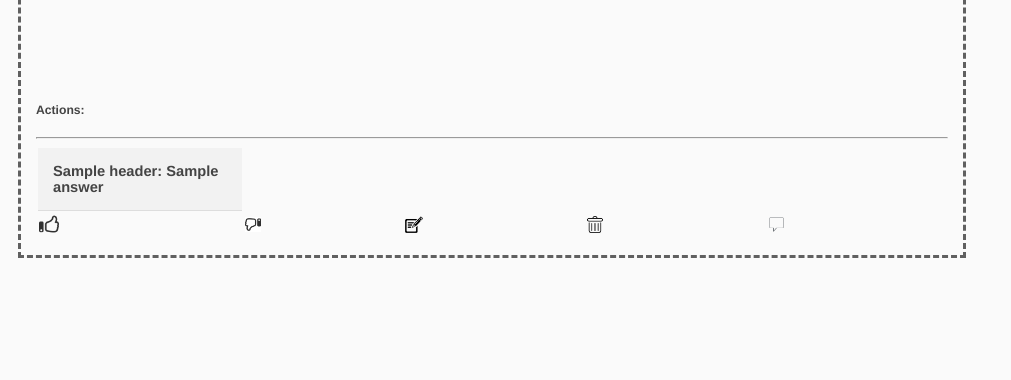
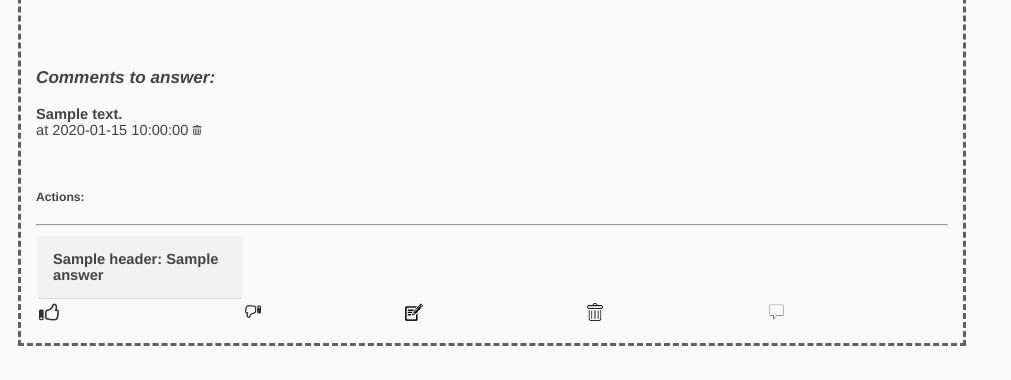
Before and after one commit to Therion95/Ask-mate, a Flask app: template templates/question.html in a window 1280 px wide. Shown: the part 1437-1817 px from the top of the page, without its empty margins (0-1011 px from the left). Before the commit the page ends 1695 px from the top, so only its background shows below. Run offline with Flask 2, Linux system fonts and the light colour scheme; the template is opened without the code that fills it: most values are stand-ins (such as "Sample title", 1, 10 or a date in 2020).

Commit message:
fixed bugs MADE BY MASTER SCRUM XDDDD

```diff
--- a/db_data_manager.py
+++ b/db_data_manager.py
@@ -70,9 +70,9 @@ def get_question_data_display(cursor, question_id, db_table):
                     '''
 
                     cursor.execute(query)
-                    a_temp = cursor.fetchone()
+                    a_temp = cursor.fetchall()
                     if a_temp:
-                        comments_to_answers[answer_id] = dict(a_temp)
+                        comments_to_answers[answer_id] = [dict(row) for row in a_temp]
 
             return question, headers, answers, question_comments, comments_to_answers
 
--- a/server.py
+++ b/server.py
@@ -72,7 +72,15 @@ def question_display(question_id):
     tags = db_data_manager.get_tag_names_by_question_id(question_id)
     question_to_display, headers, answers, comments, comments_a = db_data_manager.get_question_data_display(question_id,
                                                                                                             'question')
-
+    # print(comments_a)
+    # print(comments)
+    # for comment in comments:
+    #     print(comment['id'])
+    # for comments in comments_a.values():
+    #     for dict in comments:
+    #         # print(comments)
+    #         print(dict)
+    #         print(dict['message'])
     return render_template('question.html', question=question_to_display, headers=headers, answers=answers,
                            comments=comments, comments_a=comments_a, tags=tags)
 
@@ -276,18 +284,15 @@ def delete_question_image(question_id):
     return redirect(url_for('question_edit', question_id=question_id))
 
 
-@app.route('/comments//<int:question_id>/delete', methods=['GET'])
-def delete_question_comment(question_id):
-    db_data_manager.record_delete('comment', 'question_id', question_id)
-
+@app.route('/comments/question<int:question_id>/comment<int:comment_id>/delete', methods=['GET'])
+def delete_question_comment(question_id, comment_id):
+    db_data_manager.record_delete('comment', 'id', comment_id)
     return redirect(url_for('question_display', question_id=question_id))
 
 
-@app.route('/comments/<int:answer_id>/delete', methods=['GET'])
-def delete_answer_comment(answer_id):
-    db_data_manager.record_delete('comment', 'answer_id', answer_id)
-    question_id = db_data_manager.get_record_to_edit(answer_id)['question_id']
-
+@app.route('/comments/q<int:question_id>/comment<int:comment_id>/delete_comment_answer', methods=['GET'])
+def delete_answer_comment(comment_id, question_id):
+    db_data_manager.record_delete('comment', 'id', comment_id)
     return redirect(url_for('question_display', question_id=question_id))
 
 
--- a/templates/question.html
+++ b/templates/question.html
@@ -47,7 +47,7 @@
     <h3><i>Comments to question {{ question['id'] }}:</i></h3>
     {% for comment in comments %}
             <b>{{ comment['message'] }}</b><br>at {{ comment['submission_time'] }}
-        <a href={{ url_for('delete_question_comment', question_id=question['id']) }}><img src="/static/images/delete.png" alt="Delete button" style="width: 1%;" title="Delete"/></a>
+            <a href={{ url_for('delete_question_comment', question_id=question['id'], comment_id=comment['id']) }}><img src="/static/images/delete.png" alt="Delete button" style="width: 1%;" title="Delete"/></a>
             <br><br>
     {% endfor %}
     {% endif %}
@@ -62,14 +62,17 @@
                <img src="/{{ answer['image'] }}" alt="Picture" style="width: 30%;" /><br><br>
            <br><br>
            {% endif %}
-
-           {% for comment in comments_a %}
-               {% if answer['id'] == comment %}
            <h3><i>Comments to answer:</i></h3>
-                   <b>{{ comments_a[comment]['message'] }}</b><br>at {{ comments_a[comment]['submission_time'] }}<a href={{ url_for('delete_answer_comment',answer_id=answer['id']) }}><img src="/static/images/delete.png" alt="Delete button" style="width: 1%;" title="Delete"/></a>
+               {% for comment in comments_a.values() %}
+                   {% for dict in comment %}
+                       {% if answer['id'] == dict['answer_id'] %}
+                           <b>{{ dict['message'] }}</b><br>at {{ dict['submission_time'] }}
+                           <a href={{ url_for('delete_answer_comment',comment_id=dict['id'], question_id=question['id']) }}><img src="/static/images/delete.png" alt="Delete button" style="width: 1%;" title="Delete"/></a>
                            <br>
                        {% endif %}
                    {% endfor %}
+               {% endfor %}
+
 
            <br><br>
            <p><h5>Actions:</h5>
```
Lines whose indentation alone changed are shown as unchanged.
